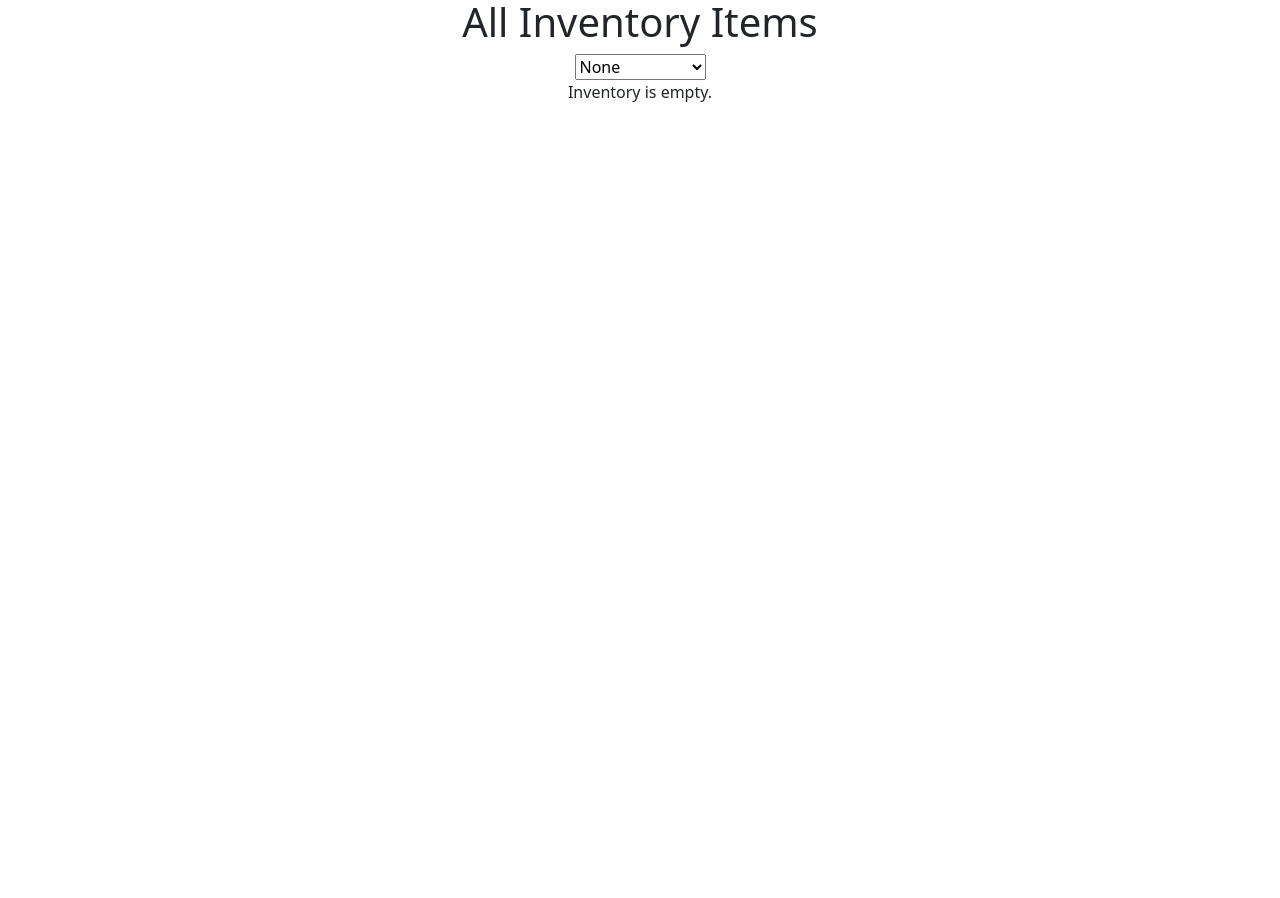
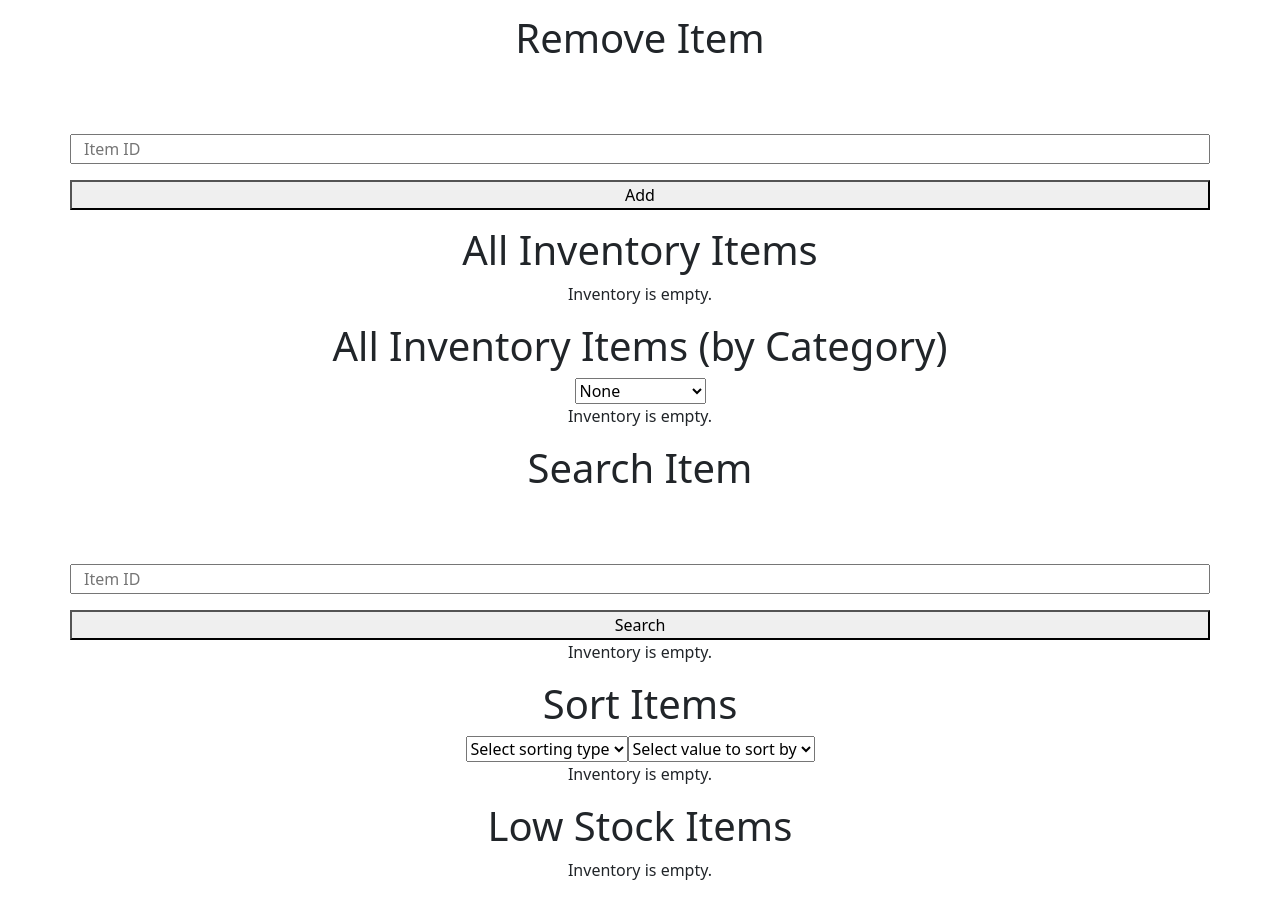
Before and after one commit to NizcKa/midterm-project, a React (Create React App) app: page / in a window 1280 px wide. Shown: the part 582-1480 px from the top of the page. Before the commit the page ends 800 px from the top, so only its background shows below. Built offline with nearby package versions, Linux system fonts and the light colour scheme.

Commit message:
ALL FUNCTIONALITIES COMPLETE BAYBEEEEEE

```diff
--- a/src/App.js
+++ b/src/App.js
@@ -1,27 +1,30 @@
 import './App.css';
 import "bootstrap/dist/css/bootstrap.min.css"
 import React, { useState } from 'react';
-import { BrowserRouter as Router, Routes, Route } from 'react-router-dom';
+import { BrowserRouter as Router, Routes, Route } from 'react-router-dom';  //will use this at some point
 
 //Components
 import Navbar from "./Components/Navbar.js"
 import AddItem from './Components/ItemComponents/AddItem.js';
 import UpdateItem from './Components/ItemComponents/UpdateItem.js';
+import RemoveItem from './Components/ItemComponents/RemoveItem.js';
 import DisplayItemsAll from './Components/ItemComponents/DisplayItemsAll.js';
 import DisplayItemsCategory from './Components/ItemComponents/DisplayItemsCategory.js';
-
+import SearchItem from './Components/ItemComponents/SearchItem.js';
+import SortItems from './Components/ItemComponents/SortItems.js';
+import DisplayItemsLowStock from './Components/ItemComponents/DisplayItemsLowStock.js';
 
 function App() {
 
   //initializes item array
   const [items, setItems] = useState([]);
 
-  //adds new item to the item array
+  //adds new item to the array
   const addItem = (newItem) => {
     setItems([...items, newItem]);
   }
 
-  // updates an item in the item array
+  // updates an item in the array
   const updateItem = (itemID, updateField, updateValue) => {
     const updatedItems = items.map(item => {  //iterates over the item array
       if (item.itemID === itemID) { //checks for matching item ID and changes its respective field if found
@@ -38,13 +41,23 @@ function App() {
     setItems(updatedItems);
   };
 
+  // removes an item in the array (technically)
+  const removeItem = (itemID) => {
+    const removedList = items.filter((item) => item.itemID !== itemID); //filters the list to exclude the input item ID
+    setItems(removedList);  //sets the filtered list as the new item list
+  }
+
   return (
     <div className="App">
       <Navbar/>
       <AddItem addItem={addItem} items={items}/>
       <UpdateItem updateItem={updateItem} items={items}/>
+      <RemoveItem removeItem={removeItem} items={items}/>
       <DisplayItemsAll items={items}/>
       <DisplayItemsCategory items={items}/>
+      <SearchItem items={items}/>
+      <SortItems items={items}/>
+      <DisplayItemsLowStock items={items}/>
     </div>
   );
 }
--- a/src/Components/ItemComponents/AddItem.js
+++ b/src/Components/ItemComponents/AddItem.js
@@ -9,8 +9,7 @@ const AddItem = ({addItem, items}) => { //REMINDER TO ADD VALIDATIONS (ESPECIALL
     const [itemPrice, setItemPrice] = useState("");
     const [itemCategory, setItemCategory] = useState("");
 
-    //message field
-    const [message, setMessage] = useState("");
+    const [message, setMessage] = useState("");     //message field
 
     //prevents the submission of non-valid values in number fields
     const handleNumber = (e) => {
@@ -53,6 +52,7 @@ const AddItem = ({addItem, items}) => { //REMINDER TO ADD VALIDATIONS (ESPECIALL
 
     return (
       <div>
+        <h1>Add Item</h1>
         <form className="container text-center align-items-center" onSubmit={handleAddItem}>
             <div className="row">
                 <input
--- a/src/Components/ItemComponents/DisplayItemsCategory.js
+++ b/src/Components/ItemComponents/DisplayItemsCategory.js
@@ -7,9 +7,10 @@ const DisplayItemsCategory = ({items}) => { //WORKS, NEEDS CLEANING UP
   //filters items based on the filter category selected
   const categoryFilter = items.filter(item => item.itemCategory.includes(filterCategory));
 
+
   return (
     <div>
-      <h1>All Inventory Items</h1>
+      <h1>All Inventory Items (by Category)</h1>
 
       <select
         value={filterCategory}
@@ -29,18 +30,16 @@ const DisplayItemsCategory = ({items}) => { //WORKS, NEEDS CLEANING UP
                   <th>Item Name</th>
                   <th>Quantity</th>
                   <th>Price</th>
-                  <th>Category</th>
                 </tr>
             </thead>
             <tbody>
-            {categoryFilter.length > 0 ? (  //checks if category is empty and display appropriate message
+            {categoryFilter.length > 0 ? (  //checks if category is empty and displays appropriate message
               categoryFilter.map(filteredItem => (
                 <tr key={filteredItem.itemID}>
                   <td>{filteredItem.itemID}</td>
                   <td>{filteredItem.itemName}</td>
                   <td>{filteredItem.itemQuantity}</td>
                   <td>${filteredItem.itemPrice.toFixed(2)}</td>
-                  <td>{filteredItem.itemCategory}</td>
                 </tr>
               ))
             ) : (
@@ -55,6 +54,7 @@ const DisplayItemsCategory = ({items}) => { //WORKS, NEEDS CLEANING UP
         )}
     </div>
   );
+
 };
 
 export default DisplayItemsCategory;
--- /dev/null
+++ b/src/Components/ItemComponents/DisplayItemsLowStock.js
@@ -0,0 +1,48 @@
+import React from 'react';
+
+const DisplayItemsLowStock = ({items}) => {
+
+  // Filter items with a quantity of 5 or less
+  const lowStockItems = items.filter(item => item.itemQuantity <= 5);
+
+  return (
+    <div>
+      <h1>Low Stock Items</h1>
+
+      {items.length > 0 ? (
+        <table className="container text-center align-items-center">
+          <thead>
+            <tr>
+              <th>Item ID</th>
+              <th>Item Name</th>
+              <th>Quantity</th>
+              <th>Price</th>
+              <th>Category</th>
+            </tr>
+          </thead>
+          <tbody>
+            {lowStockItems.length > 0 ? (
+              lowStockItems.map(item => ( //Displays all low stock items, if there are none displays a message.
+                <tr key={item.itemID}>
+                  <td>{item.itemID}</td>
+                  <td>{item.itemName}</td>
+                  <td>{item.itemQuantity}</td>
+                  <td>${item.itemPrice.toFixed(2)}</td>
+                  <td>{item.itemCategory}</td>
+                </tr>
+              ))
+            ) : (
+              <tr>
+                <td colSpan="5">There are no low stock items.</td>
+              </tr>
+            )}
+          </tbody>
+        </table>
+      ) : (
+        <p>Inventory is empty.</p>
+      )}
+    </div>
+  );
+};
+
+export default DisplayItemsLowStock;
--- a/src/Components/ItemComponents/RemoveItem.js
+++ b/src/Components/ItemComponents/RemoveItem.js
@@ -1 +1,51 @@
-import { BrowserRouter as Router, Routes, Route } from 'react-router-dom';
+import React, { useState } from 'react';
+
+
+const RemoveItem = ({removeItem, items}) => {   //works. Yi sang.
+    const [itemID, setItemID] = useState("");
+    const [message, setMessage] = useState("");
+
+    const handleRemoveItem = (e) => {
+        e.preventDefault();
+
+        const itemToRemove = items.find(existingItem => existingItem.itemID === itemID);    //searches for id to update
+
+        if (!itemID) {  // Checks for empty fields
+            setMessage("Please fill out all the fields.");
+        }
+        else if (!itemToRemove) {
+            setMessage("This item does not exist.");
+        }
+        else {
+            removeItem(itemID); //Passes input item ID to App.js
+
+            setItemID("");
+            setMessage("Item successfully removed.");
+        }
+    }
+
+    return (
+        <div>
+        <h1>Remove Item</h1>
+        <form className="container text-center align-items-center" onSubmit={handleRemoveItem}>
+            <div className="row">
+                <input
+                    type="text"
+                    value={itemID}
+                    onChange={(e) => setItemID(e.target.value)}
+                    placeholder="Item ID"
+                    required
+                />
+            </div>
+            <div className="row pt-3">
+                <button type="submit">Add</button>
+            </div>
+        </form>
+
+        <p>{message}</p>
+
+        </div>
+    );
+}
+
+export default RemoveItem;
--- a/src/Components/ItemComponents/SearchItem.js
+++ b/src/Components/ItemComponents/SearchItem.js
@@ -1 +1,69 @@
-import { BrowserRouter as Router, Routes, Route } from 'react-router-dom';
+import React, { useState } from 'react';
+
+const SearchItem = ({items}) => {   //works (yippee)
+    const [itemID, setItemID] = useState("");
+    const [searchedItem, setSearchedItem] = useState([]); // Stores search result
+
+    const handleSearch = (e) => {
+        e.preventDefault();
+
+        // Filters items based on ID input and searches for exact match
+        const searchFilter = items.filter(item => item.itemID === itemID.trim());
+        setSearchedItem(searchFilter);
+    }
+
+    return (
+        <div>
+            <h1>Search Item</h1>
+            <form className="container text-center align-items-center" onSubmit={handleSearch}>
+                <div className="row">
+                    <input
+                        type="text"
+                        value={itemID}
+                        onChange={(e) => setItemID(e.target.value)}
+                        placeholder="Item ID"
+                        required
+                    />
+                </div>
+                <div className="row pt-3">
+                    <button type="submit">Search</button>
+                </div>
+            </form>
+
+            {items.length > 0 ? (
+                <table className="container text-center align-items-center">
+                    <thead>
+                        <tr>
+                            <th>Item ID</th>
+                            <th>Item Name</th>
+                            <th>Quantity</th>
+                            <th>Price</th>
+                            <th>Category</th>
+                        </tr>
+                    </thead>
+                    <tbody>
+                    {searchedItem.length > 0 ? (
+                        searchedItem.map(item => (  //Displays search result
+                            <tr key={item.itemID}>
+                                <td>{item.itemID}</td>
+                                <td>{item.itemName}</td>
+                                <td>{item.itemQuantity}</td>
+                                <td>${item.itemPrice.toFixed(2)}</td>
+                                <td>{item.itemCategory}</td>
+                            </tr>
+                        ))
+                    ) : (
+                        <tr>
+                            <td colSpan="5">{"Item not found!"}</td>
+                        </tr>
+                    )}
+                    </tbody>
+                </table>
+            ) : (
+                <p>Inventory is empty.</p>
+            )}
+        </div>
+    );
+}
+
+export default SearchItem;
--- a/src/Components/ItemComponents/SortItems.js
+++ b/src/Components/ItemComponents/SortItems.js
@@ -1 +1,100 @@
-import { BrowserRouter as Router, Routes, Route } from 'react-router-dom';
+import React, { useState, useEffect } from 'react';
+
+const SortItems = ({items}) => {    //JOB'S  DONE
+    const [sortType, setSortType] = useState("");
+    const [sortField, setSortField] = useState("");
+
+    const [sortedItems, setSortedItems] = useState([]); // Stores search result
+
+    //Triggers when changes are made to items array, sortField, or sortType
+    useEffect(() => {
+        const sortedArray = [...items]; // Create a copy of the items list to sort
+
+        // Sorts array
+        sortedArray.sort((a, b) => {
+            if (sortField === "Quantity") { // by quantity
+                if (sortType === "Ascending") {
+                    return a.itemQuantity - b.itemQuantity;
+                } else if (sortType === "Descending") {
+                    return b.itemQuantity - a.itemQuantity;
+                }
+            }
+            if (sortField === "Price") { // by price
+                if (sortType === "Ascending") {
+                    return a.itemPrice - b.itemPrice;
+                } else if (sortType === "Descending") {
+                    return b.itemPrice - a.itemPrice;
+                }
+            }
+            return 0; // Default case if no sorting criteria are met
+        });
+
+        setSortedItems(sortedArray); // Stores the sorted list into an array to display
+    }, [items, sortField, sortType]);
+
+
+    return (
+        <div>
+            <h1>Sort Items</h1>
+
+            <select
+                value={sortType}
+                onChange={(e) => setSortType(e.target.value)}
+            >
+                <option value="" disabled selected hidden>Select sorting type</option>
+                <option value="Ascending">Ascending</option>
+                <option value="Descending">Descending</option>
+            </select>
+
+            <select
+                value={sortField}
+                onChange={(e) => setSortField(e.target.value)}
+            >
+                <option value="" disabled selected hidden>Select value to sort by</option>
+                <option value="Quantity">Quantity</option>
+                <option value="Price">Price</option>
+            </select>
+
+            {items.length > 0 ? (
+                <table className="container text-center align-items-center">
+                    <thead>
+                        <tr>
+                            <th>Item ID</th>
+                            <th>Item Name</th>
+                            <th>Quantity</th>
+                            <th>Price</th>
+                            <th>Category</th>
+                        </tr>
+                    </thead>
+                    <tbody>
+                    {sortedItems.length > 0 ? (  //check if there is a stored sorted list
+                        sortedItems.map(item => (  //Displays sorted list
+                            <tr key={item.itemID}>
+                                <td>{item.itemID}</td>
+                                <td>{item.itemName}</td>
+                                <td>{item.itemQuantity}</td>
+                                <td>${item.itemPrice.toFixed(2)}</td>
+                                <td>{item.itemCategory}</td>
+                            </tr>
+                        ))
+                    ) : (
+                        items.map(item => (  //Displays unsorted list
+                            <tr key={item.itemID}>
+                                <td>{item.itemID}</td>
+                                <td>{item.itemName}</td>
+                                <td>{item.itemQuantity}</td>
+                                <td>${item.itemPrice.toFixed(2)}</td>
+                                <td>{item.itemCategory}</td>
+                            </tr>
+                        ))
+                    )}
+                    </tbody>
+                </table>
+            ) : (
+                <p>Inventory is empty.</p>
+            )}
+        </div>
+    );
+}
+
+export default SortItems;
```
Also changed, not shown: src/Components/ItemComponents/UpdateItem.js (+4 -3 lines).
